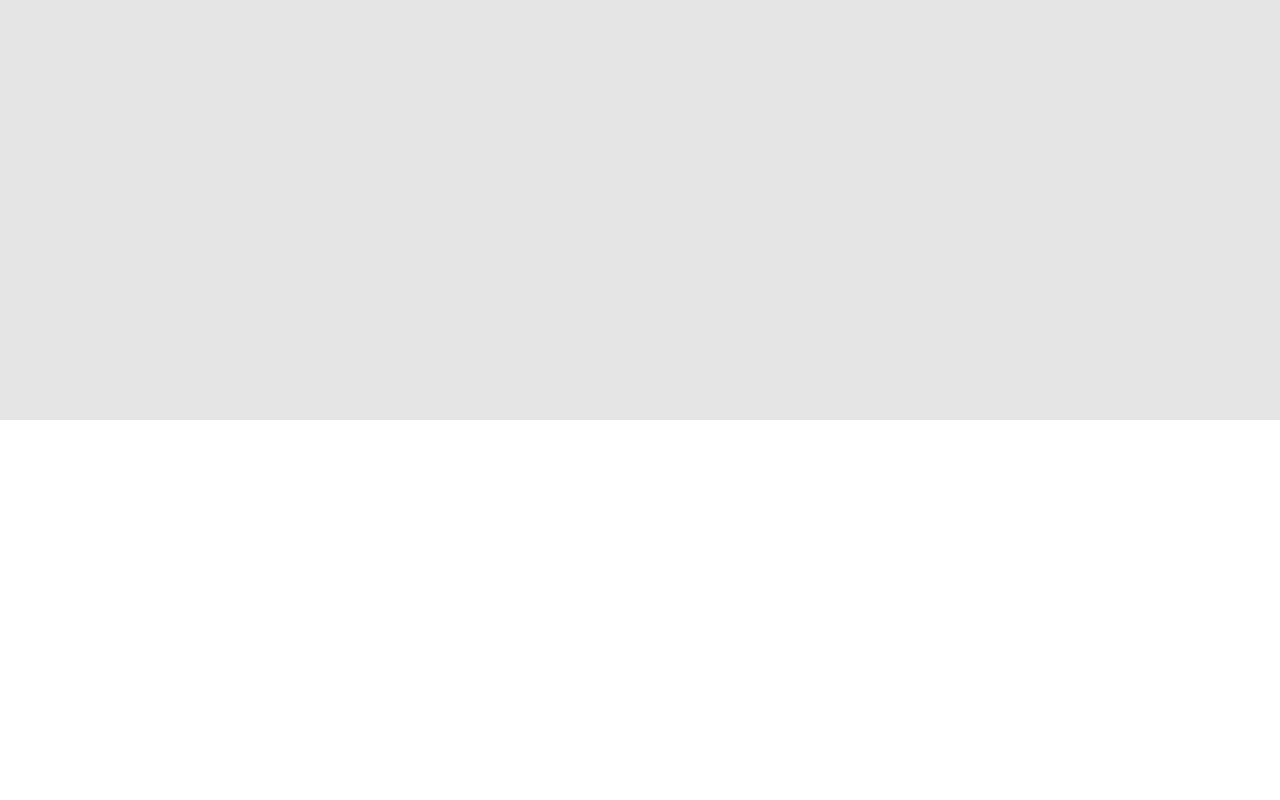
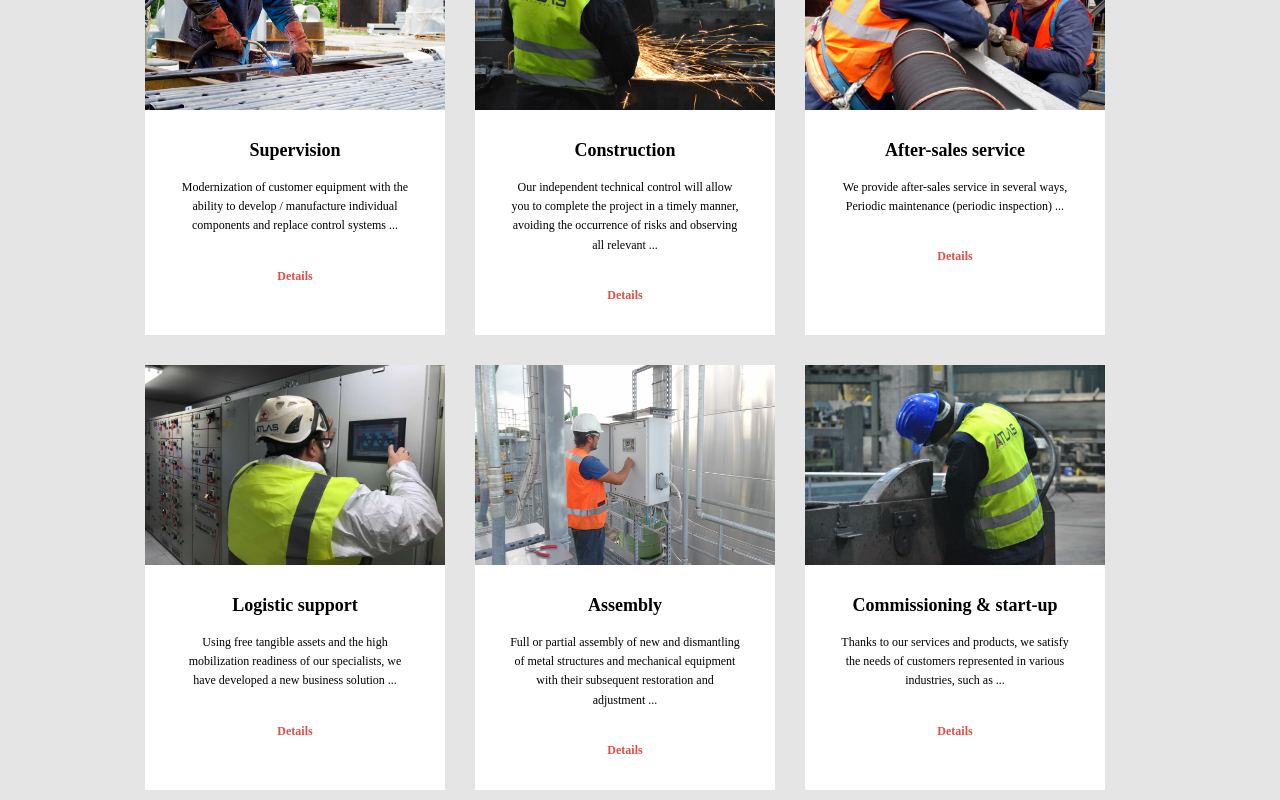
Before and after one commit to kapustikk/Atlas_Corporation, a React (Create React App) app: page /services in a window 1280 px wide. Shown: the part 380-1180 px from the top of the page. Before the commit the page ends 800 px from the top, so only its background shows below. Built offline with nearby package versions, Linux system fonts and the light colour scheme.

Commit message:
added services

```diff
--- a/src/App.js
+++ b/src/App.js
@@ -29,6 +29,18 @@ const AtlasPol = lazy(() =>
   ),
 );
 
+const Services = lazy(() =>
+  import(
+    './components/OurServices/Services' /* webpackChunkName: "Services" */
+  ),
+);
+
+const Supervision = lazy(() =>
+  import(
+    './components/OurServices/Supervision' /* webpackChunkName: "Supervision" */
+  ),
+);
+
 function App() {
   return (
     <Container>
@@ -44,6 +56,10 @@ function App() {
             <OurCompanies />
           </Route>
 
+          <Route path="/services" exact>
+            <Services />
+          </Route>
+
           <Route path="/our-companies/ital-technology">
             <ItalTech />
           </Route>
@@ -55,6 +71,10 @@ function App() {
           <Route path="/our-companies/atlas-polska">
             <AtlasPol />
           </Route>
+
+          <Route path="/services/supervision">
+            <Supervision />
+          </Route>
         </Switch>
       </Suspense>
 
--- a/src/components/AboutUs/AboutUs.js
+++ b/src/components/AboutUs/AboutUs.js
@@ -44,15 +44,11 @@ export default function AboutUs() {
               A new vision and approach based оп knowledge and experience
             </p>
             <p className={s.text}>
-              Ital Corporation Corporation LLC and Atlas LLC and ATLAS POLSKA
-              Sp. z o.o. & RP81 Group is an Italian group of engineering and
-              construction companies, which offers turnkey solutions for its
-              customers in the field of thermal and hydraulic industrial
-              technologies, as well as industrial automation, gas treatment
-              plants. То become the first name in the steel and mecha­nical
-              carpentry industry as а sustainable partner and an indisputable
-              choice for our customers, providing а high level of service and
-              staying а step ahead of our competitors.{' '}
+              We are an engineering and construction group of companies which
+              supplies a vast array of solutions to its customers including the
+              revamping, after-sales industrial maintenance and turnkey plant
+              solutions for thermal and hydraulic industrial processes as well
+              as industrial automation and air treatment systems.
             </p>
             <div>
               <button type="button" className={s.button}>
--- a/src/components/AboutUs/AboutUs.module.css
+++ b/src/components/AboutUs/AboutUs.module.css
@@ -107,6 +107,8 @@ a:focus {
 
 .textAboutUsDiv {
   padding-left: 60px;
+  width: 400px;
+  margin-top: 90px;
 }
 
 .moreAboutTitle {
@@ -210,7 +212,7 @@ a:focus {
   margin-top: -80px;
   background-color: #fff;
   box-shadow: 0 5px 5px rgba(0, 0, 0, 0.3);
-  transition: 250ms cubic-bezier(0.4, 0, 0.2, 1);
+  transition: transform 250ms cubic-bezier(0.5, 0, 0.75, 0);
 }
 
 .itemOfCompanies:hover .squareComp,
--- a/src/components/AboutUs/OurServices.js
+++ b/src/components/AboutUs/OurServices.js
@@ -15,7 +15,7 @@ export default function OurServices() {
         <ul className={s.listOfOurServices}>
           <li className={s.itemOfOurServices}>
             <img src={startUp} alt="" className={s.itemsPhoto} />
-            <h4 className={s.titleOfOurServices}>Start-up overhead work</h4>
+            <h4 className={s.titleOfOurServices}>Supervision</h4>
             <p className={s.textOfOurServices}>
               Modernization of customer equipment with the ability to develop /
               manufacture individual components and replace control systems ...
@@ -30,7 +30,7 @@ export default function OurServices() {
           </li>
           <li className={s.itemOfOurServices}>
             <img src={techCntrl} alt="" className={s.itemsPhoto} />
-            <h4 className={s.titleOfOurServices}>Technical control</h4>
+            <h4 className={s.titleOfOurServices}>Construction</h4>
             <p className={s.textOfOurServices}>
               Our independent technical control will allow you to complete the
               project in a timely manner, avoiding the occurrence of risks and
--- /dev/null
+++ b/src/components/OurServices/Services.js
@@ -0,0 +1,118 @@
+import { Link, useLocation } from 'react-router-dom';
+import s from '../AboutUs/AboutUs.module.css';
+import startUp from '../images/start-up.jpg';
+import techCntrl from '../images/technical-control.jpg';
+import afterSales from '../images/after-sales-service.jpg';
+import production from '../images/production.jpg';
+import mounting from '../images/mounting.jpg';
+import techSec from '../images/t-security.jpg';
+
+export default function OurServices() {
+  const location = useLocation();
+
+  return (
+    <div className={s.ourServicesDiv}>
+      <h2 className={s.ourServicesMainTitle}>Services</h2>
+      <div className={s.ourServices}>
+        <ul className={s.listOfOurServices}>
+          <li className={s.itemOfOurServices}>
+            <img src={startUp} alt="" className={s.itemsPhoto} />
+            <h4 className={s.titleOfOurServices}>Supervision</h4>
+            <p className={s.textOfOurServices}>
+              Modernization of customer equipment with the ability to develop /
+              manufacture individual components and replace control systems ...
+            </p>
+            <Link
+              className={s.linkToServices}
+              to={{
+                pathname: `/services/supervision`,
+                state: {
+                  from: location.pathname,
+                },
+              }}
+            >
+              Details
+            </Link>
+          </li>
+          <li className={s.itemOfOurServices}>
+            <img src={techCntrl} alt="" className={s.itemsPhoto} />
+            <h4 className={s.titleOfOurServices}>Construction</h4>
+            <p className={s.textOfOurServices}>
+              Our independent technical control will allow you to complete the
+              project in a timely manner, avoiding the occurrence of risks and
+              observing all relevant ...
+            </p>
+            <a
+              href="http://localhost:3001/our-companies"
+              className={s.linkToServices}
+              aria-label="Technical control"
+            >
+              Details{' '}
+            </a>
+          </li>
+          <li className={s.itemOfOurServices}>
+            <img src={afterSales} alt="" className={s.itemsPhoto} />
+            <h4 className={s.titleOfOurServices}>After-sales service</h4>
+            <p className={s.textOfOurServices}>
+              We provide after-sales service in several ways, Periodic
+              maintenance (periodic inspection) ...
+            </p>
+            <a
+              href="http://localhost:3001/our-companies"
+              className={s.linkToServices}
+              aria-label="After-sales service"
+            >
+              Details{' '}
+            </a>
+          </li>
+          <li className={s.itemOfOurServices}>
+            <img src={techSec} alt="" className={s.itemsPhoto} />
+            <h4 className={s.titleOfOurServices}>Logistic support</h4>
+            <p className={s.textOfOurServices}>
+              Using free tangible assets and the high mobilization readiness of
+              our specialists, we have developed a new business solution ...
+            </p>
+            <a
+              href="http://localhost:3001/our-companies"
+              className={s.linkToServices}
+              aria-label="Production and technical security"
+            >
+              Details{' '}
+            </a>
+          </li>
+          <li className={s.itemOfOurServices}>
+            <img src={mounting} alt="" className={s.itemsPhoto} />
+            <h4 className={s.titleOfOurServices}>Assembly</h4>
+            <p className={s.textOfOurServices}>
+              Full or partial assembly of new and dismantling of metal
+              structures and mechanical equipment with their subsequent
+              restoration and adjustment ...
+            </p>
+            <a
+              href="http://localhost:3001/our-companies"
+              className={s.linkToServices}
+              aria-label="Mounting"
+            >
+              Details{' '}
+            </a>
+          </li>
+          <li className={s.itemOfOurServices}>
+            <img src={production} alt="" className={s.itemsPhoto} />
+            <h4 className={s.titleOfOurServices}>Commissioning & start-up</h4>
+            <p className={s.textOfOurServices}>
+              Thanks to our services and products, we satisfy the needs of
+              customers represented in various industries, such as ...
+            </p>
+            <a
+              href="http://localhost:3001/our-companies"
+              className={s.linkToServices}
+              aria-label="Production"
+            >
+              Details{' '}
+            </a>
+          </li>
+        </ul>
+      </div>
+    </div>
+  );
+}
--- /dev/null
+++ b/src/components/OurServices/Services.module.css
@@ -0,0 +1,46 @@
+.supervisionDiv {
+  display: block;
+}
+
+.firstBlock {
+  display: flex;
+  justify-content: center;
+  margin-right: auto;
+  margin-left: auto;
+  padding-top: 80px;
+  padding-bottom: 80px;
+  background-color: #fff;
+}
+
+.textBlock {
+  width: 480px;
+}
+
+.title {
+  font-family: Proxima Nova;
+  font-weight: bold;
+  font-size: 45px;
+  line-height: 1.22;
+}
+
+.text {
+  font-family: Gilroy;
+  font-weight: 300;
+  font-size: 14px;
+  line-height: 1.78;
+  margin-top: 35px;
+}
+
+.listOfItems {
+  font-family: Gilroy;
+  font-weight: 500;
+  font-size: 14px;
+  line-height: 2.21;
+  margin-top: 30px;
+}
+
+.photo {
+  width: 550px;
+  height: 700px;
+  margin-left: 80px;
+}
--- /dev/null
+++ b/src/components/OurServices/Supervision.js
@@ -0,0 +1,56 @@
+import s from './Services.module.css';
+import mainPhoto from '../images/supervision.jpg';
+
+export default function Supervision() {
+  return (
+    <div className={s.supervisionDiv}>
+      <div className={s.firstBlock}>
+        <div className={s.textBlock}>
+          <h2 className={s.title}>Supervision</h2>
+          <p className={s.text}>
+            Our independent construction site supervision helps you complete the
+            project on time, avoiding the occurrence of the risks while meeting
+            all relevant regulations and quality standards. To guarantee
+            top-quality execution of work, our technical supervisors carry out
+            quality control procedures at each stage of the project. We have
+            extensive experience and deep knowledge in the field of technical
+            control, providing the following services:
+          </p>
+          <ul className={s.listOfItems}>
+            <li>
+              Project support from the assembling of metal and steel structures
+              to the commissioning of the machines;
+            </li>
+            <li>
+              Traceability in daily reports of controls and inspections and
+              project progress using project management tools;
+            </li>
+            <li>
+              Inspections of welding seams, thicknesses and dimensions of steel
+              structures;
+            </li>
+            <li>Design review;</li>
+            <li>
+              Inspection of machines, equipment, conveyor systems to detect
+              mechanical defects or malfunctions, assigning workers to conduct
+              relative repairs or adjustments;
+            </li>
+            <li>
+              Daily inspection of the quality of the work and the manpower at
+              the construction site;
+            </li>
+            <li>
+              Report on the progress of delivered engineering-related equipment;
+            </li>
+            <li>
+              Supervision of workers to ensure compliance with all safety
+              regulations;
+            </li>
+            <li>Verification of project documentation conformity. </li>
+          </ul>
+        </div>
+        <img src={mainPhoto} alt="" className={s.photo} />
+      </div>
+    </div>
+  );
+}
```
Also changed, not shown: src/components/images/supervision.jpg (added).
